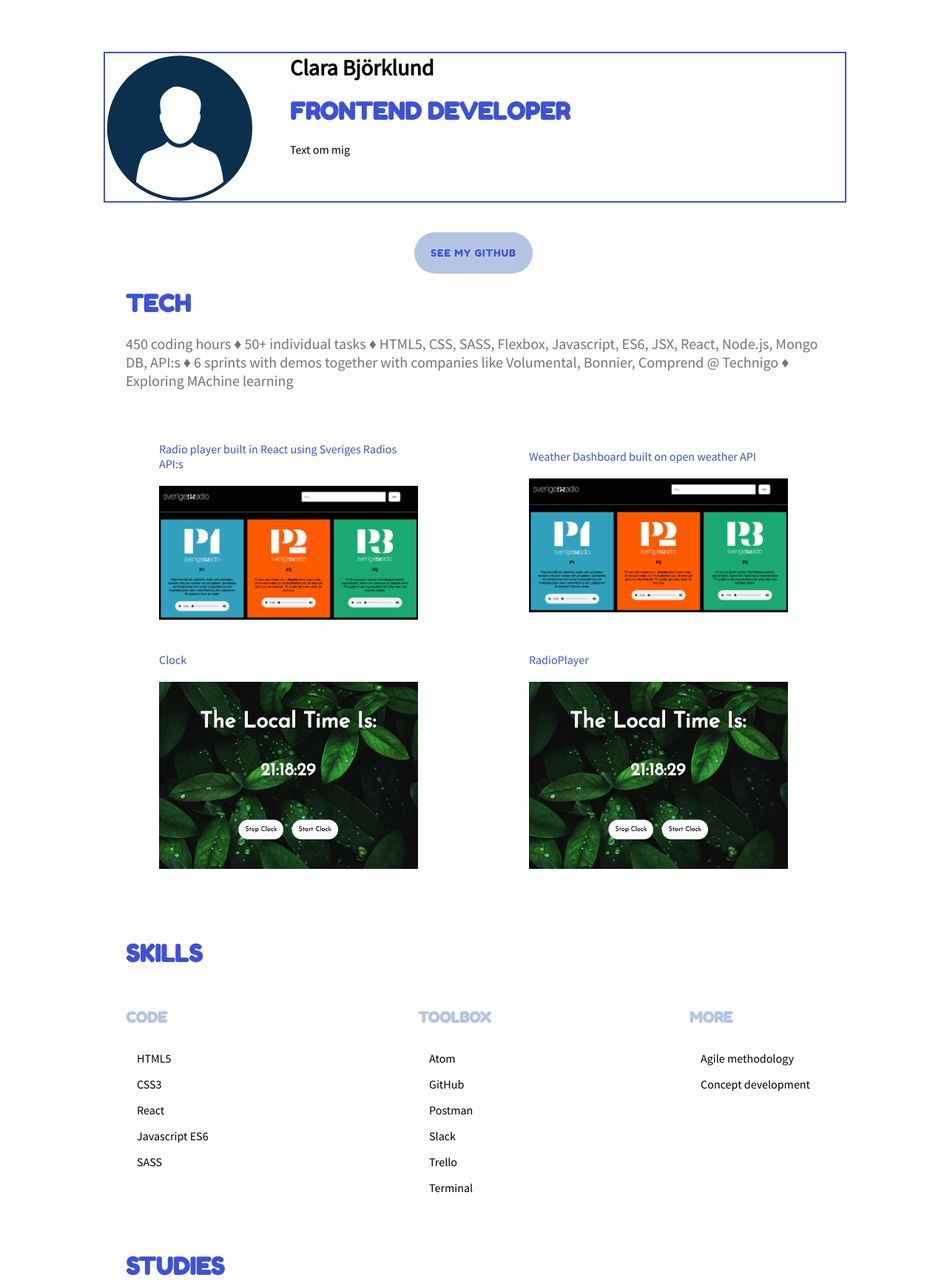
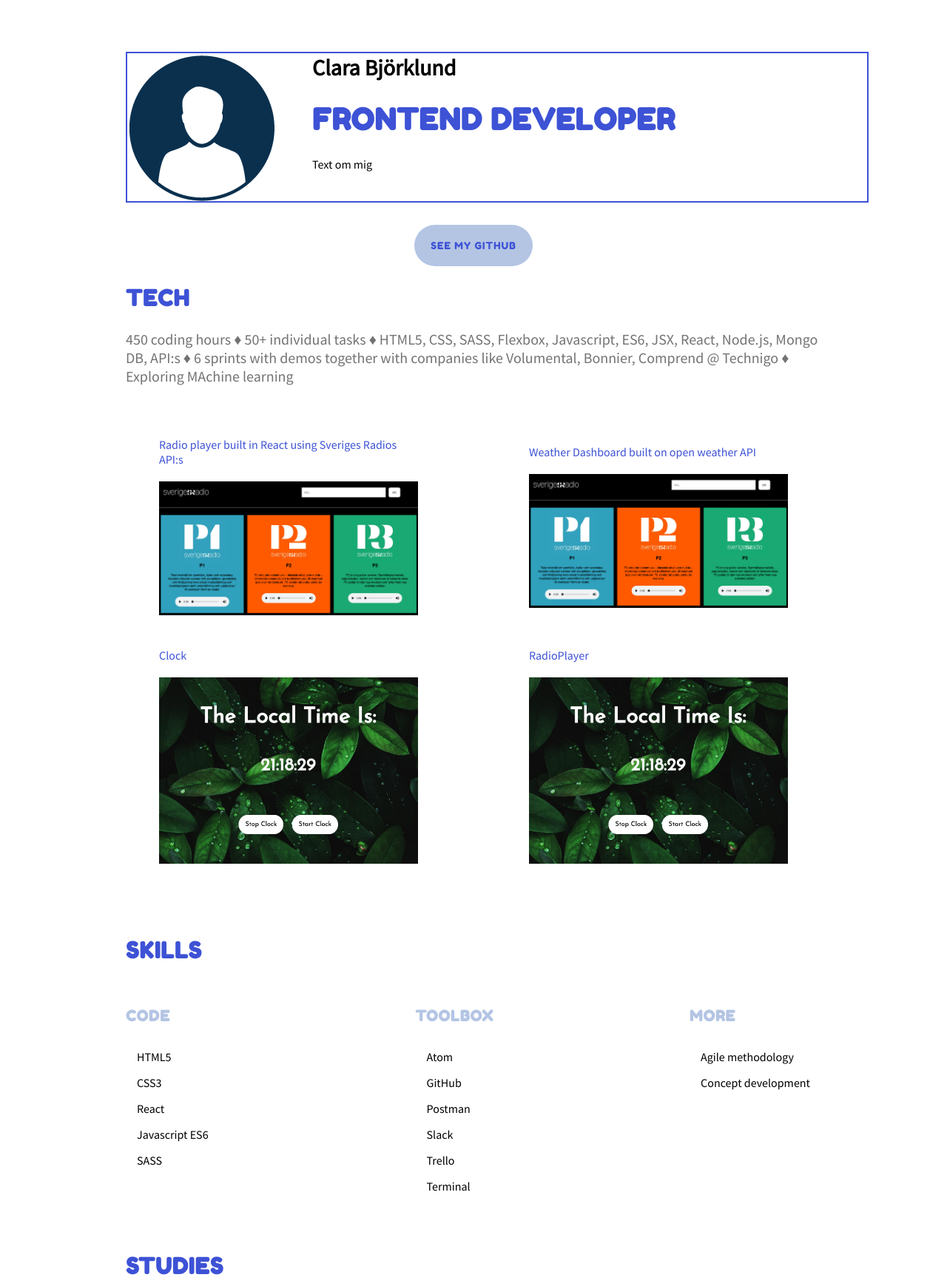
Before and after one commit to cbjorklund88/Portfolio, a React app: page / in a window 1280 px wide. Shown: the top 1735 px of the page at 74% size. Built offline with nearby package versions, Linux system fonts and the light colour scheme.

Commit message:
changed name for Json

```diff
--- a/src/components/MyCases/mycases.js
+++ b/src/components/MyCases/mycases.js
@@ -6,7 +6,7 @@ class MyCases extends React.Component {
   render() {
     return (
       <div className="Cases">
-        <Link to={`/Project/${this.props.id}`}>
+        <Link className="grow-rotate" to={`/Project/${this.props.id}`}>
           <p>{this.props.title}</p>
           <div className="caseImage">
             <img src={this.props.image} alt="hero" />
--- a/src/components/MyTech/mytech.js
+++ b/src/components/MyTech/mytech.js
@@ -6,7 +6,7 @@ class MyTech extends React.Component {
     return (
 
       <div className="mytech-wrapper">
-        <h1>tech</h1>
+        <h2>tech</h2>
         <div className="myTech">
           <p>450 coding hours &diams; 50+ individual tasks &diams; HTML5, CSS, SASS,
           Flexbox, Javascript, ES6, JSX, React, Node.js, Mongo DB, API:s &diams;
--- a/src/components/Project.js
+++ b/src/components/Project.js
@@ -1,7 +1,8 @@
 import React from "react"
 import { BrowserRouter as Router, Route, Link } from "react-router-dom"
-import productsJson from "../products.json"
+import projectsJson from "../projects.json"
 import Button from "./Button/button"
+import Footer from "./Footer/footer"
 
 class Project extends React.Component {
 
@@ -9,13 +10,13 @@ class Project extends React.Component {
     const id = this.props.match.params.id
     console.log(id)
     let project = {}
-    productsJson.cases.forEach(item => {
+    projectsJson.cases.forEach(item => {
       if (item.id === id) {
         project = item
       }
     })
-
     return (
+      <div>
         <div className="project-container">
           <Link to="/LandingPage">&#8656; Back</Link>
           <div className="heroImage">
@@ -24,8 +25,8 @@ class Project extends React.Component {
           <div className="project-text-container">
             <h1>{project.title}</h1>
             <p>{project.description}</p>
+          </div>
           <Button>See it live</Button>
-        </div>
           <div className="skills-list-projects-container">
 
             <div className="skillsListCode">
@@ -43,6 +44,8 @@ class Project extends React.Component {
           </div>
           <Button>See it live</Button>
         </div>
+        <Footer />
+      </div>
     )
   }
 
--- a/src/components/Skills/skills.js
+++ b/src/components/Skills/skills.js
@@ -5,7 +5,7 @@ class Skills extends React.Component {
   render() {
     return (
       <div className="skills-wrapper">
-        <h1>Skills</h1>
+        <h2>Skills</h2>
         <div className="skillsList">
           <div className="skillsListCode">
             <h5>Code</h5>
--- a/src/components/Studies/studies.js
+++ b/src/components/Studies/studies.js
@@ -5,7 +5,7 @@ class Studies extends React.Component {
   render() {
     return (
       <div className="studies-wrapper">
-        <h1>Studies</h1>
+        <h2>Studies</h2>
         <div className="studiesList">
           <div className="studiesListItemTechnigo">
             <h5>Frontend developer</h5>
--- a/src/components/landingPage.js
+++ b/src/components/landingPage.js
@@ -8,7 +8,7 @@ import Footer from "./Footer/footer"
 import Skills from "./Skills/skills"
 import Studies from "./Studies/studies"
 
-import productsJson from "../products.json"
+import projectsJson from "../projects.json"
 
 class LandingPage extends React.Component {
 
@@ -20,7 +20,7 @@ class LandingPage extends React.Component {
           <Button>See my github</Button>
           <MyTech />
           <div className="MyCases">
-            {productsJson.cases.map(product => <MyCases
+            {projectsJson.cases.map(product => <MyCases
               title={product.title}
               image={product.image}
               id={product.id} />)}
--- a/src/index.css
+++ b/src/index.css
@@ -15,10 +15,16 @@ a {
   font-family: 'Source Sans Pro', sans-serif;
 }
 
-h1 {
+h1, h2 {
   font-family: 'Fredoka One';
   text-transform: uppercase;
   color: #3D52D5;
+  letter-spacing: 1px;
+  font-size: 40px;
+}
+
+ h2, h3 {
+  font-size: 30px;
 }
 
 h3, p {
@@ -26,16 +32,12 @@ h3, p {
   margin: 0;
 }
 
-h3 {
-  font-size: 30px;
-  display: flex;
-}
-
 h5 {
   font-family: 'Fredoka One';
   text-transform: uppercase;
   font-size: 20px;
   color: #B4C5E4;
+  letter-spacing: 1px;
 }
 
 h6 {
@@ -60,6 +62,13 @@ button {
   padding: 20px 20px;
   cursor: pointer;
   letter-spacing: 1px;
+  margin-top: 30px;
+  transition: 0.2s;
+  opacity: 1;
+}
+
+button:hover {
+ opacity: 0.9;
 }
 
 .container {
@@ -73,8 +82,8 @@ button {
 .profileInfo {
   display: flex;
   border: 2px solid #3D52D5;
-  margin-bottom: 40px;
   width: 100%;
+  margin: 0 30px;
 }
 
 .aboutMeText {
@@ -84,6 +93,7 @@ button {
   width: 500px;
   margin-left: 50px;
 }
+
 .mytech-wrapper {
   display: flex;
   flex-flow: column;
@@ -192,7 +202,6 @@ button {
 }
 
 .project-text-container {
-  background-color: green;
   width: 70%;
   height: 500px;
 }
@@ -200,7 +209,6 @@ button {
 .skills-list-projects-container {
   display: flex;
   justify-content: space-between;
-  background-color: lightblue;
 }
 
 
```
Also changed, not shown: src/projects.json (renamed from src/products.json). Lines whose indentation alone changed are shown as unchanged.
